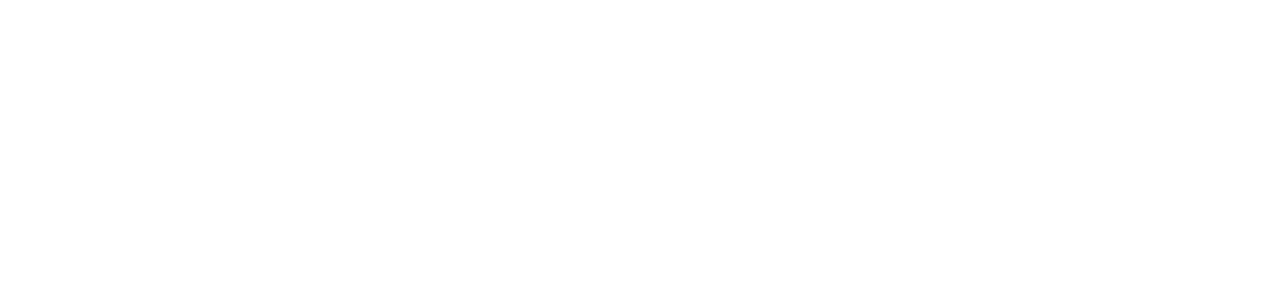
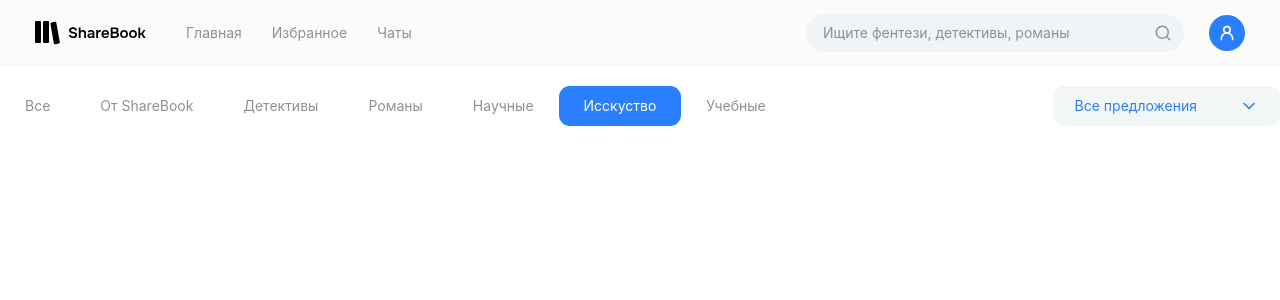
Before and after one commit to NookieGrey/MyMonorepo, a React (Vite) app: page /filter/Art in a window 1280 px wide. Before the commit this address had no page. Shown: the top 300 px of the page. Built offline with nearby package versions, Linux system fonts and the light colour scheme.

Commit message:
move header to ?layout

```diff
--- a/src/AppRouter.tsx
+++ b/src/AppRouter.tsx
@@ -1,11 +1,15 @@
 import {BrowserRouter, Route, Routes} from "react-router";
 import {Home} from "./pages/home/Home.tsx";
+import {HeaderComponent} from "./components/Header";
 
 export function AppRouter() {
   return (
     <BrowserRouter>
+      <HeaderComponent/>
       <Routes>
         <Route index element={<Home/>}/>
+        <Route path="/filter/:genre" element={<Home/>}/>
+        <Route path={"*"} element={<div>404 page not found</div>}/>
       </Routes>
     </BrowserRouter>
   )
--- a/src/pages/home/Home.tsx
+++ b/src/pages/home/Home.tsx
@@ -1,11 +1,9 @@
-import {HeaderComponent} from './components/Header';
 import {FilterComponent} from './components/Filter';
 import {BookCardComponent} from './components/BookCard';
 
 export function Home() {
   return (
     <div>
-      <HeaderComponent />
       <FilterComponent />
       <BookCardComponent />
     </div>
```
Also changed, not shown: src/components/Header/HeaderComponent.tsx (renamed from src/pages/home/components/Header/HeaderComponent.tsx), src/components/Header/components/Avatar.tsx (renamed from src/pages/home/components/Header/components/Avatar.tsx), src/components/Header/components/Logo.tsx (renamed from src/pages/home/components/Header/components/Logo.tsx), src/components/Header/components/Nav.tsx (renamed from src/pages/home/components/Header/components/Nav.tsx), src/components/Header/components/Search.tsx (renamed from src/pages/home/components/Header/components/Search.tsx), src/components/Header/header.module.scss (renamed from src/pages/home/components/Header/header.module.scss), src/components/Header/index.ts (renamed from src/pages/home/components/Header/index.ts), src/components/Header/svg/SvgAvatar.tsx (renamed from src/pages/home/components/Header/svg/SvgAvatar.tsx), src/components/Header/svg/SvgLogo.tsx (renamed from src/pages/home/components/Header/svg/SvgLogo.tsx), src/components/Header/svg/SvgSearch.tsx (renamed from src/pages/home/components/Header/svg/SvgSearch.tsx), 1 other file (tests, documents, lock files or other folders). Lines whose indentation alone changed are shown as unchanged.
